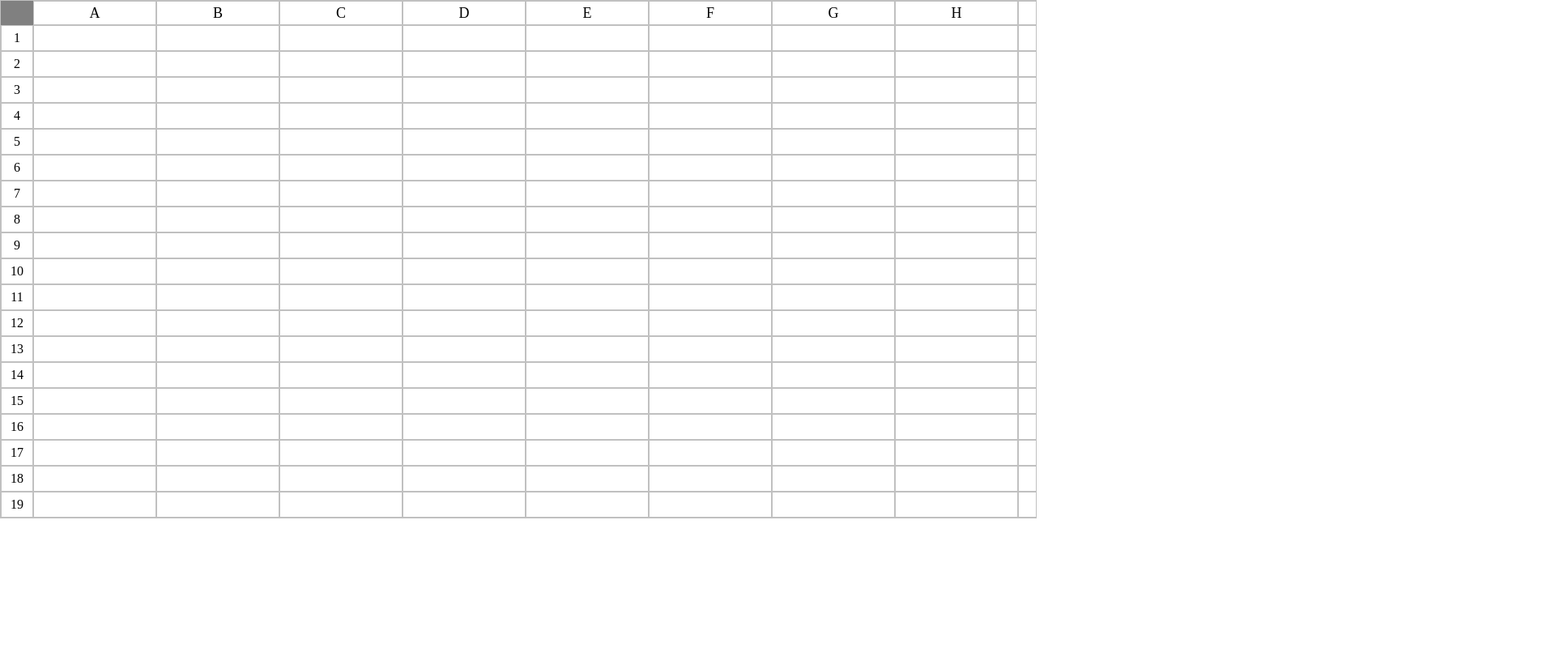
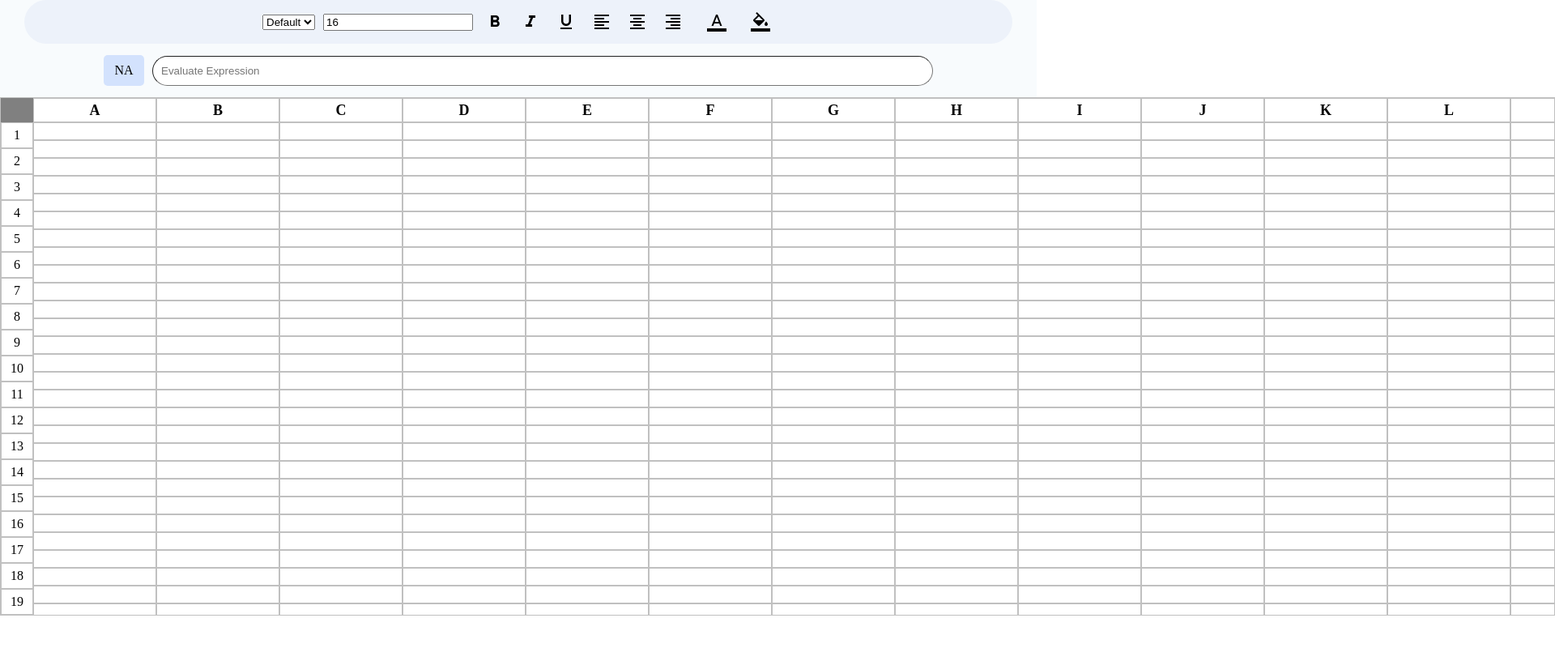
Before and after one commit to abshekanil/googleCloneSheet-project, a plain HTML site: page index.html in a window 1280 px wide. Shown: the whole page at 81% size, 1920 px wide, since content can reach past the window. Drawn offline with Linux system fonts and the light colour scheme.

Commit message:
second commit

```diff
--- a/index.html
+++ b/index.html
@@ -1,12 +1,66 @@
 <!DOCTYPE html>
 <html lang="en">
   <head>
-    <meta charset="UTF-8">
-    <meta name="viewport" content="width=device-width, initial-scale=1.0">
+    <meta charset="UTF-8" />
+    <meta name="viewport" content="width=device-width, initial-scale=1.0" />
     <title>Document</title>
-    <link rel="stylesheet" href="style.css">
+    <link rel="stylesheet" href="style.css" />
+    <link href="https://fonts.googleapis.com/icon?family=Material+Icons"
+      rel="stylesheet">
   </head>
   <body>
+    <section class="options">
+      <form class="form-container">
+        <select name="fontFamily">
+          <option value="default">Default</option>
+        </select>
+        <input type="number" name="fontSize" value="16" />
+        <div>
+          <input type="checkbox" name="isBold" id="isBold" />
+          <label for="isBold" class="material-icons">format_bold</label>
+        </div>
+        <div>
+          <input type="checkbox" name="isItalic" id="isItalic" />
+          <label for="isItalic" class="material-icons">format_italic</label>
+        </div>
+        <div>
+          <input type="checkbox" name="isUnderlined" id="isUnderlined" />
+          <label for="isUnderlined" class="material-icons">format_underlined</label>
+        </div>
+        <div class="align-container fr-aic">
+
+            <div>
+                <input type="radio" name="align" value="left" id="left" />
+                <label for="left" class="material-icons">format_align_left</label>
+            </div>
+
+         <div>
+            <input type="radio" name="align" value="center" id="center" />
+            <label for="center" class="material-icons">format_align_center</label>
+         </div>
+
+          <div>
+            <input type="radio" name="align" value="right" id="right"/>
+            <label for="right" class="material-icons">format_align_right</label>
+          </div>
+
+        </div>
+        <div>
+            <input type="color" name="textColor" id="textColor" />
+            <label for="textColor" class="material-icons">format_color_text</label>
+        </div>
+
+        <div>
+            <input type="color" name="backgroundColor" id="bgColor" />
+            <label for="bgColor" class="material-icons">format_color_fill</label>
+        </div>
+
+      </form>
+      <div class="box fr-aic">
+        <div class="selected-cell">NA</div>
+        <input type="text" placeholder="Evaluate Expression"/>
+      </div>
+    </section>
 
     <section class="container">
       <div class="plate"></div>
@@ -15,9 +69,8 @@
       <div class="body" id="body"></div>
     </section>
 
+    <script src="./options.js"></script>
+    <script src="./script.js"></script>
 
-
-
-    <script src="./script.js"></script>
   </body>
 </html>
--- /dev/null
+++ b/options.js
@@ -0,0 +1,12 @@
+const activeCellElement = document.querySelector(".selected-cell");
+
+let selectedCell = null;
+
+ function onFocusCell(e) {
+    if(selectedCell) {
+        selectedCell.classList.remove("active-cell");
+    }
+    selectedCell = e.target;
+    activeCellElement.innerText = selectedCell.id;
+    selectedCell.classList.add("active-cell");
+};
--- a/script.js
+++ b/script.js
@@ -33,6 +33,9 @@ for(let i = 1; i <= rows; i++)
         const cell = document.createElement("div");
         cell.className = "cell";
         cell.contentEditable = true;
+        cell.id = `${String.fromCharCode(j + 64)}${i}`;
+
+        cell.addEventListener("focus", onFocusCell);
         row.appendChild(cell);
     }
 
--- a/style.css
+++ b/style.css
@@ -3,7 +3,7 @@ body{
 }
 .container{
     height: 80vh;
-    width: 100vw;
+    width: 150vw;
     display: grid;
     grid-template-columns: 40px auto;
     grid-template-rows: 30px auto;
@@ -34,7 +34,7 @@ body{
     justify-content: center;
     align-items: center;
     font-size: 18px;
-    font-weight: 500;
+    font-weight: 600;
     border: 0.5px solid #C0C0C0;
 
 }
@@ -56,8 +56,8 @@ body{
 .cell{
     border: 0.5px solid #C0C0C0;
     width: 150px;
-    min-height: 30px;
-    height: 30px !important;
+    min-height: 20px;
+    height: 20px !important;
     overflow: hidden;
     font-size: 12px;
 
@@ -70,3 +70,76 @@ body{
 .row{
     display: flex;
 }
+
+.options{
+    background-color: #F8FBFD;
+    height: 15vh;
+    display: flex;
+    flex-direction: column;
+    justify-content: space-between;
+}
+
+.form-container{
+    padding: 10px;
+    background-color: #EDF2FA;
+    margin: 0 30px;
+    display: flex;
+    justify-content: center;
+    gap: 10px;
+    border-radius: 50px;
+    align-items: center;
+}
+
+.fr-aic{
+    display: flex;
+    align-items: center;
+    gap: 10px;
+
+}
+
+input[type="checkbox"] , input[type="radio"] {
+    display: none;
+}
+
+input[type="color"]{
+    visibility: hidden;
+    width: 0;
+    height: 0;
+
+
+}
+
+input[type="checkbox"]:checked + label , input[type="radio"]:checked + label {
+    background-color: #D3E2FD;
+}
+
+label{
+    padding: 5px;
+    border-radius: 2px;
+    cursor: pointer;
+}
+
+.box{
+    width: 80vw;
+    margin: auto;
+}
+
+.box .selected-cell{
+    background-color: #D3E2FD;
+    border-radius: 5px;
+    padding: 10px;
+    width: 30px;
+    text-align: center;
+}
+
+.box input{
+    flex-grow: 1;
+    padding: 10px;
+    border-radius: 50px;
+    border-width: .1px;
+}
+
+.active-cell{
+    outline: 2px solid #0957D0;
+    z-index: 2;
+}
```
Lines whose indentation alone changed are shown as unchanged.
